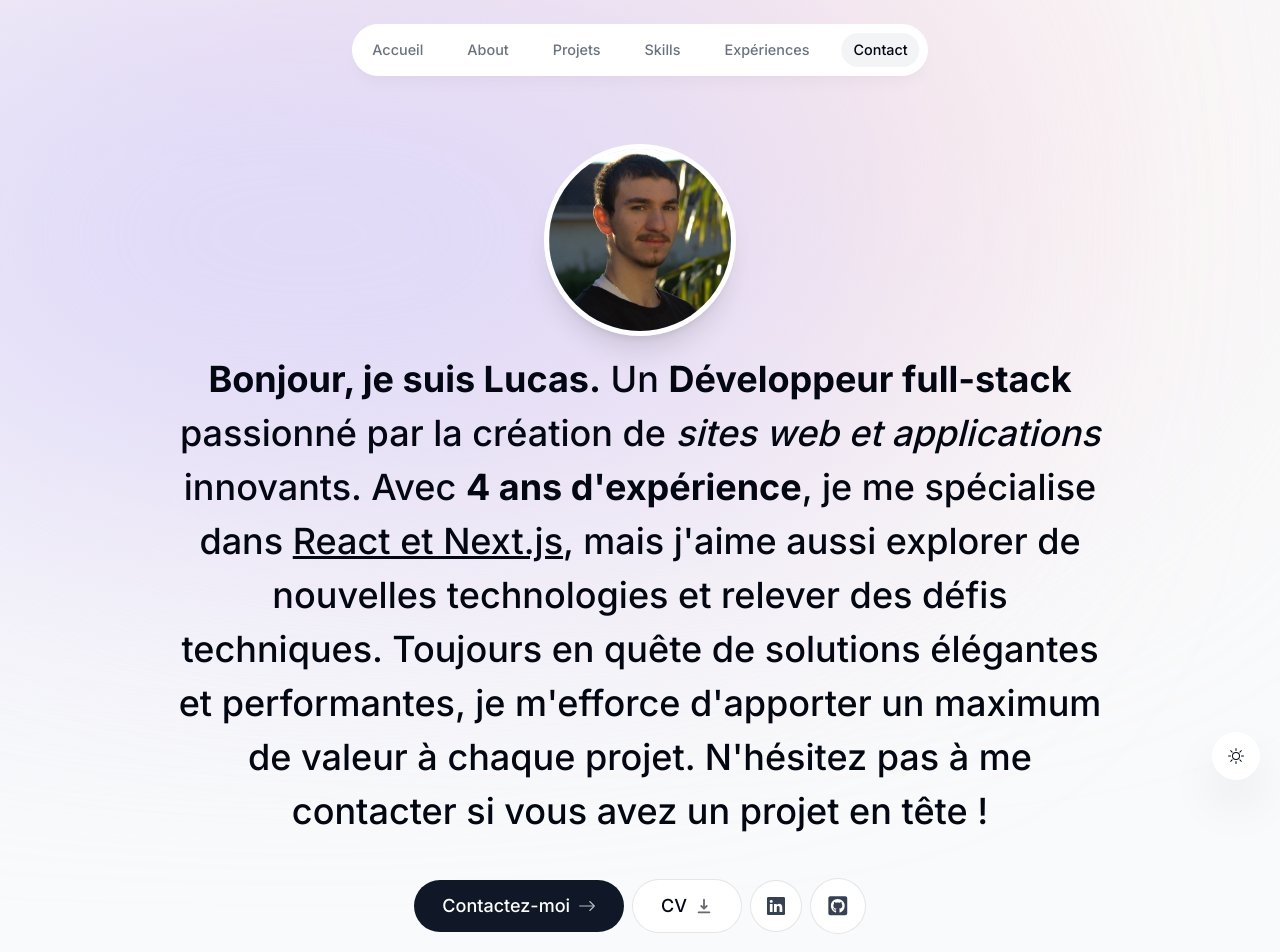
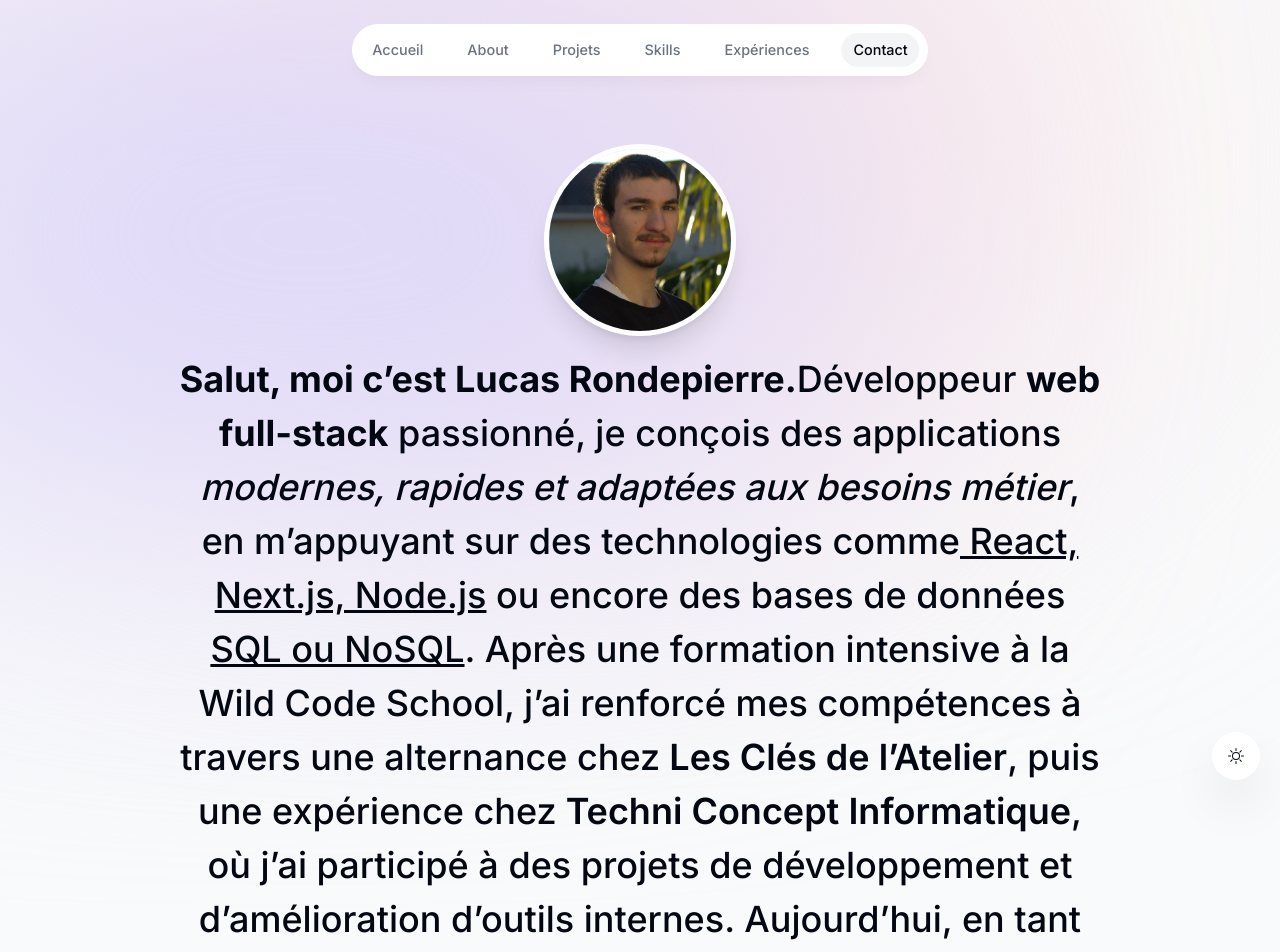
Before and after one commit to Dreyrk/Portfolio, a Next.js app: page / in a window 1280 px wide. Shown: the top 952 px of the page. Built offline with nearby package versions, Linux system fonts and the light colour scheme.

Commit message:
modify intro

```diff
--- a/src/components/intro.tsx
+++ b/src/components/intro.tsx
@@ -38,14 +38,20 @@ export default function Intro() {
         className="mb-10 mt-4 px-4 text-2xl font-medium !leading-[1.5] sm:text-4xl"
         initial={{ opacity: 0, y: 100 }}
         animate={{ opacity: 1, y: 0 }}>
-        <span className="font-bold">Bonjour, je suis Lucas.</span> Un{" "}
-        <span className="font-bold">Développeur full-stack</span> passionné par la création de{" "}
-        <span className="italic">sites web et applications</span> innovants. Avec{" "}
-        <span className="font-bold">4 ans d&apos;expérience</span>, je me spécialise dans{" "}
-        <span className="underline">React et Next.js</span>, mais j&apos;aime aussi explorer de nouvelles technologies
-        et relever des défis techniques. Toujours en quête de solutions élégantes et performantes, je m&apos;efforce
-        d&apos;apporter un maximum de valeur à chaque projet. N&apos;hésitez pas à me contacter si vous avez un projet
-        en tête !
+        <span className="font-bold">Salut, moi c’est Lucas Rondepierre.</span>
+        Développeur <span className="font-bold">web full-stack</span> passionné, je conçois des applications
+        <span className="italic"> modernes, rapides et adaptées aux besoins métier</span>, en m’appuyant sur des
+        technologies comme
+        <span className="underline"> React, Next.js, Node.js</span> ou encore des bases de données
+        <span className="underline"> SQL ou NoSQL</span>. Après une formation intensive à la Wild Code School, j’ai
+        renforcé mes compétences à travers une alternance chez
+        <span className="font-semibold"> Les Clés de l’Atelier</span>, puis une expérience chez
+        <span className="font-semibold"> Techni Concept Informatique</span>, où j’ai participé à des projets de
+        développement et d’amélioration d’outils internes. Aujourd’hui, en tant que{" "}
+        <span className="font-bold">freelance</span>, je suis disponible pour de nouveaux projets web.
+        <span className="italic">Site vitrine, outil métier, ou plateforme sur mesure</span> : je vous accompagne de la
+        conception à la mise en ligne, avec
+        <span className="font-semibold"> rigueur, écoute et pédagogie</span>.
       </motion.h1>
 
       <motion.div
```
